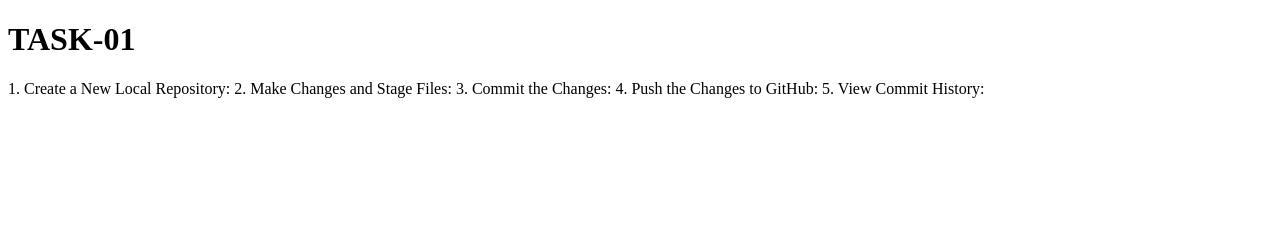
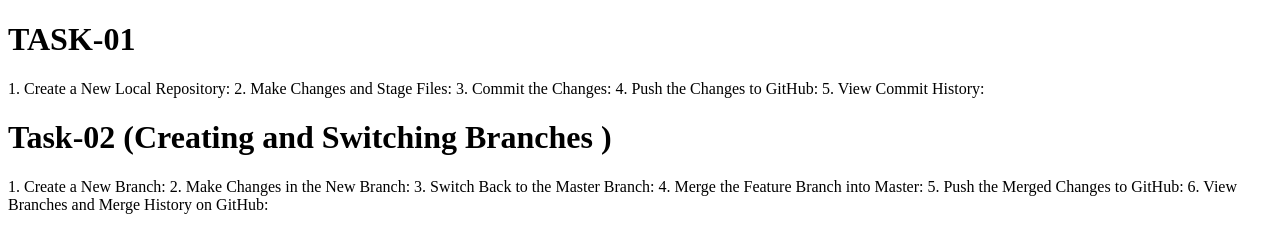
Before and after one commit to eshaniaz09/SCM_lab02, a plain HTML site: page index.html in a window 1280 px wide. Drawn offline with Linux system fonts and the light colour scheme.

Commit message:
Task-02=>creating and switching branches

```diff
--- a/index.html
+++ b/index.html
@@ -14,5 +14,14 @@
         4.	Push the Changes to GitHub:
         5.	View Commit History:
     </p>
+    <h1>Task-02 (Creating and Switching Branches )</h1>
+    <p>
+        1.	Create a New Branch:
+        2.	Make Changes in the New Branch:
+        3.	Switch Back to the Master Branch:
+        4.	Merge the Feature Branch into Master:
+        5.	Push the Merged Changes to GitHub:
+        6.	View Branches and Merge History on GitHub:
+    </p>
 </body>
 </html>
```
